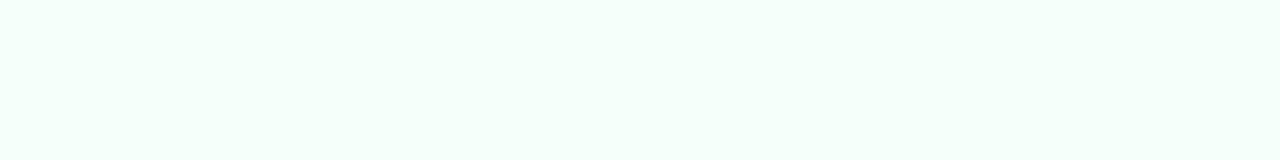
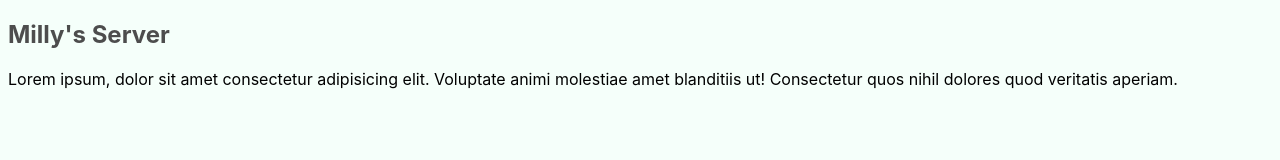
Before and after one commit to arobe353/Server-for-Assessment, a website: page views/index.html in a window 1280 px wide. Drawn offline with Linux system fonts and the light colour scheme; files that its build step writes are made by us from their sources.

Commit message:
fixed for testing

```diff
--- a/public/css/style.css
+++ b/public/css/style.css
@@ -4,11 +4,7 @@ body {
     Ubuntu, Cantarell, "Open Sans", "Helvetica Neue", sans-serif;
 }
 h2 {
-  color: #34495e;
-}
-
-.Main-Title {
-  color: blueviolet;
+  color: #4d4d4d;
 }
 
 .para-box {
--- a/views/index.html
+++ b/views/index.html
@@ -7,5 +7,13 @@
     <link rel="stylesheet" href="css/style.css" />
     <title>Milly's Server</title>
   </head>
-  <body></body>
+  <body>
+    <h2>Milly's Server</h2>
+
+    <div class="content-1">
+      Lorem ipsum, dolor sit amet consectetur adipisicing elit. Voluptate animi
+      molestiae amet blanditiis ut! Consectetur quos nihil dolores quod
+      veritatis aperiam.
+    </div>
+  </body>
 </html>
```
